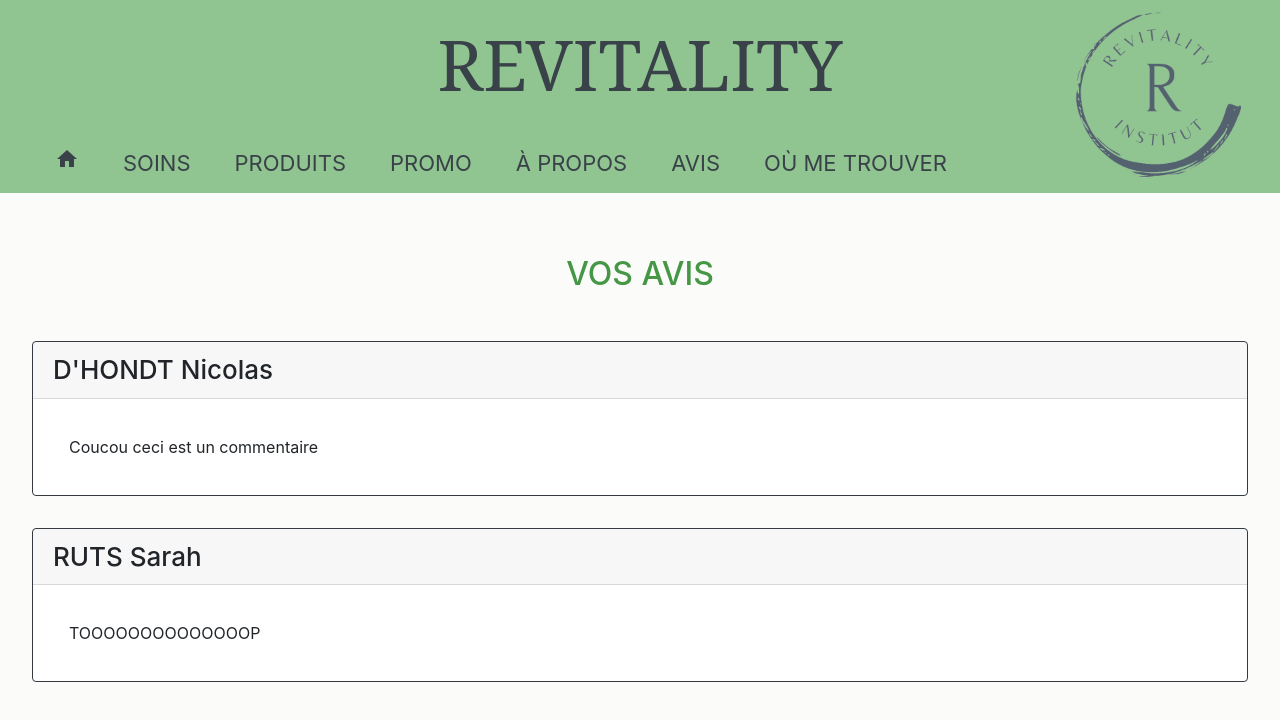
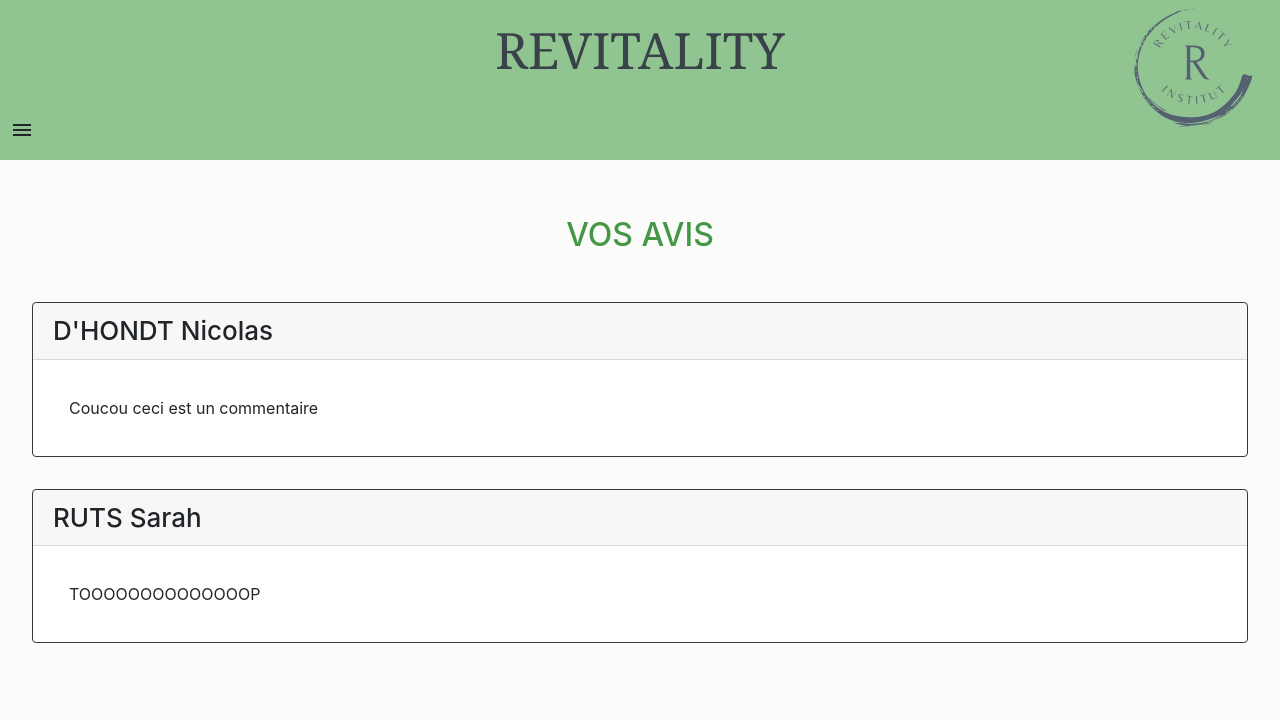
Before and after one commit to NicolasDhondt/revitality-heroku, an Angular app: page /opinions in a window 1280 px wide. Shown: the top 720 px of the page. Built offline with nearby package versions, Linux system fonts and the light colour scheme.

Commit message:
dimension update

```diff
--- a/src/app/opinion/opinion.component.css
+++ b/src/app/opinion/opinion.component.css
@@ -1,6 +1,6 @@
 h2{
   color: #459645;
-  margin-top: 0.5em;
+  margin-top: 1em;
   margin-bottom: 0.5em;
   font-size: 32px;
 }
--- a/src/app/top-bar/top-bar.component.css
+++ b/src/app/top-bar/top-bar.component.css
@@ -1,4 +1,4 @@
-.space {
+.space{
   margin-left: 2em;
 }
 
@@ -11,14 +11,14 @@
 
 h1 {
   font-family: Georgia, 'Times New Roman', Times, serif;
-  font-size: 70px;
+  font-size: 50px;
 }
 
 ul {
   display: flex;
   background-color: #90c490;
   padding: 0.5em;
-  margin-bottom: 1em;
+  margin-bottom: 0em;
   list-style-type: none;
 }
 
--- a/src/app/top-bar/top-bar.component.html
+++ b/src/app/top-bar/top-bar.component.html
@@ -1,10 +1,19 @@
 <div>
   <div class="title">
-    <h1><a [routerLink]="['/']">REVITALITY</a><img src="../../assets/Images/REVITALITY.png"/></h1>
+    <h1>
+      <a [routerLink]="['/']">REVITALITY</a>
+      <img src="../../assets/Images/REVITALITY.png"/>
+    </h1>
   </div>
 </div>
+
 <ul>
-  <li><a class="space" [routerLink]="['/']"><mat-icon>home</mat-icon></a></li>
+  <li class="burger" (click)="toggleMenu()">
+    <i class="material-icons">{{isMenuOpen ? "close" : "menu"}}</i>
+  </li>
+</ul>
+<ul *ngIf="isMenuOpen">
+  <li><a [routerLink]="['/']" class="space"><mat-icon>home</mat-icon></a></li>
   <span class="space"></span>
   <li><a id="underline" [routerLink]="['/']">SOINS</a></li>
   <span class="space"></span>
--- a/src/app/top-bar/top-bar.component.ts
+++ b/src/app/top-bar/top-bar.component.ts
@@ -7,9 +7,14 @@
 })
 export class TopBarComponent implements OnInit {
 
+  isMenuOpen = false;
+
   constructor() { }
 
   ngOnInit(): void {
   }
 
+  toggleMenu(): void{
+    this.isMenuOpen = !this.isMenuOpen;
+  }
 }
--- a/src/styles.css
+++ b/src/styles.css
@@ -6,7 +6,7 @@
 }
 
 app-top-bar {
-  font-size: 22px;
+  font-size: 20px;
 }
 
 app-opinion{
```
